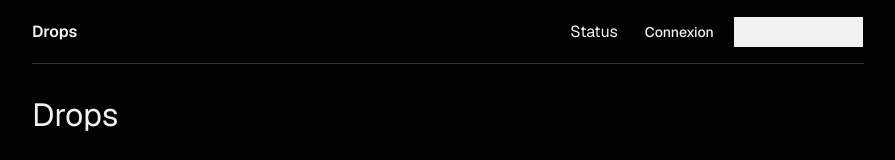
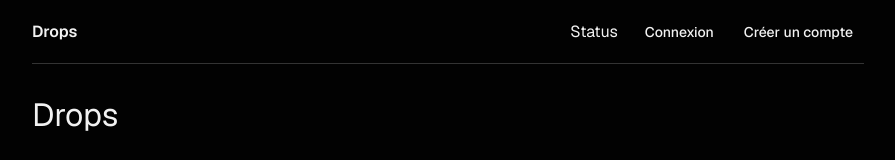
Before and after one commit to Lefrec/Drops, a Next.js app: page / in a window 1280 px wide. Shown: the top 160 px of the page, without its empty margins (192-1087 px from the left). Built offline with nearby package versions, Linux system fonts and the light colour scheme; no server answers.

Commit message:
fix header sign in button visibility

```diff
--- a/src/components/layout/header.tsx
+++ b/src/components/layout/header.tsx
@@ -42,7 +42,7 @@ export async function Header() {
             >
               Connexion
             </Button>
-            <Button nativeButton={false} render={<Link href="/auth/register" />}>
+            <Button nativeButton={false} render={<Link href="/auth/register" />} variant="ghost">
               Créer un compte
             </Button>
           </div>
```
